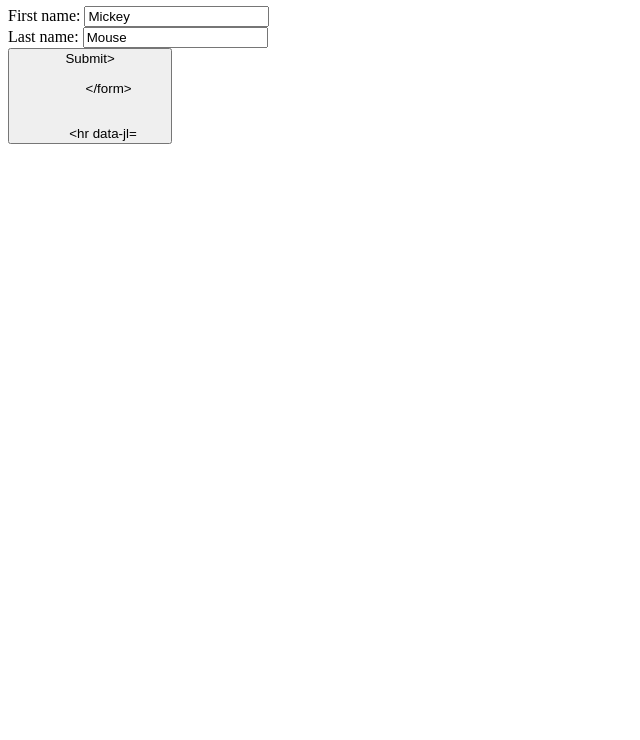
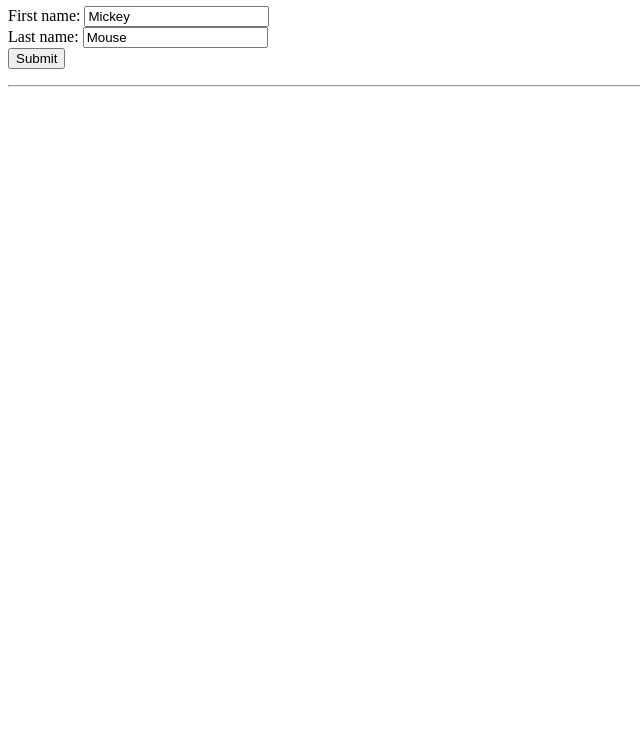
Before and after one commit to gianugo/gianugo.github.io, a plain HTML site: page doodles.html in a window 1280 px wide. Shown: the part 60-800 px from the top of the page, without its empty margins (0-640 px from the left). Drawn offline with Linux system fonts and the light colour scheme.

Commit message:
Update doodles.html

```diff
--- a/doodles.html
+++ b/doodles.html
@@ -22,7 +22,7 @@
         <form action="#">
             First name: <input type="text" value="Mickey"><br>
             Last name: <input type="text" name="lastname" value="Mouse"><br>
-            <input type="submit" value="Submit>
+            <input type="submit" value="Submit">
 
           </form>
 
```
